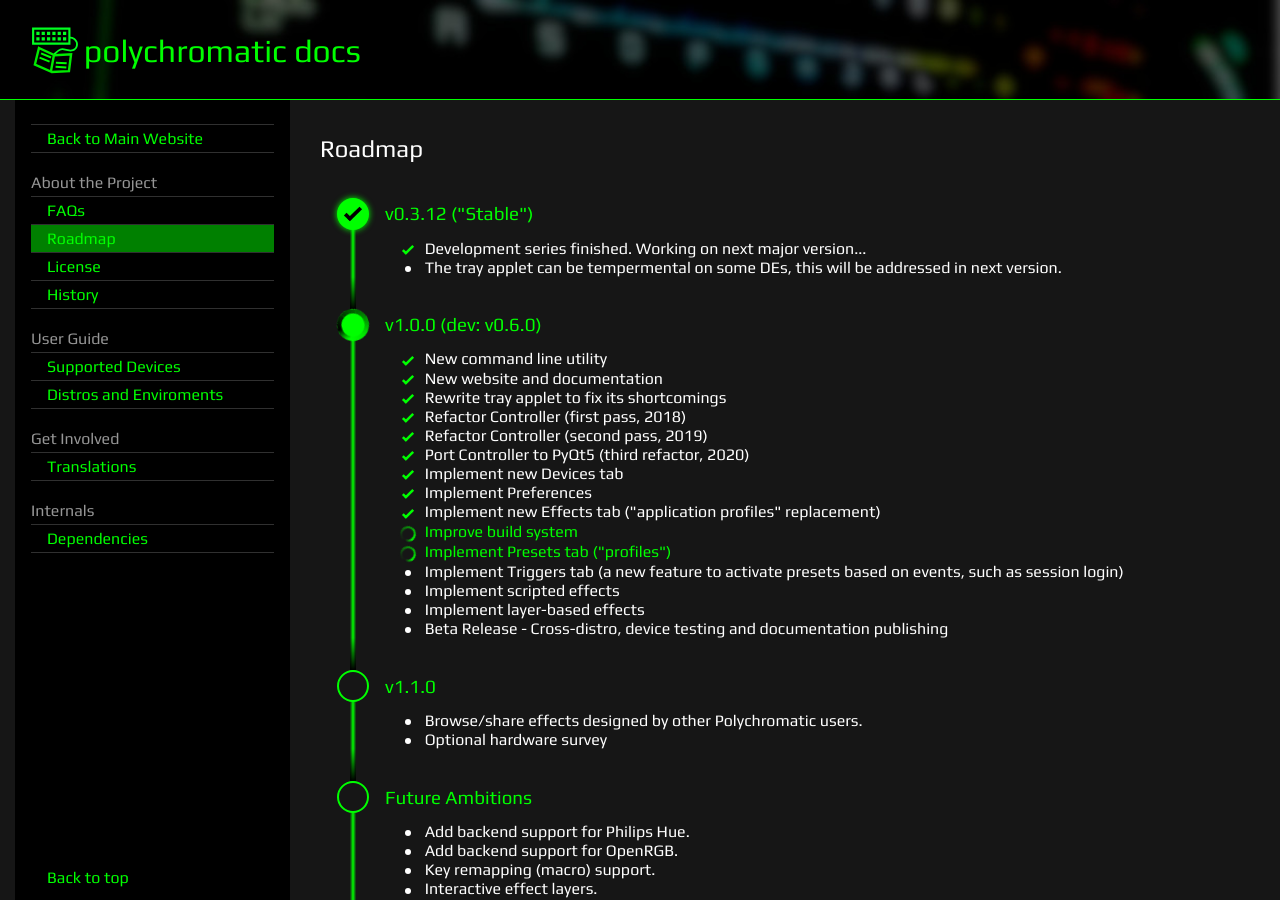
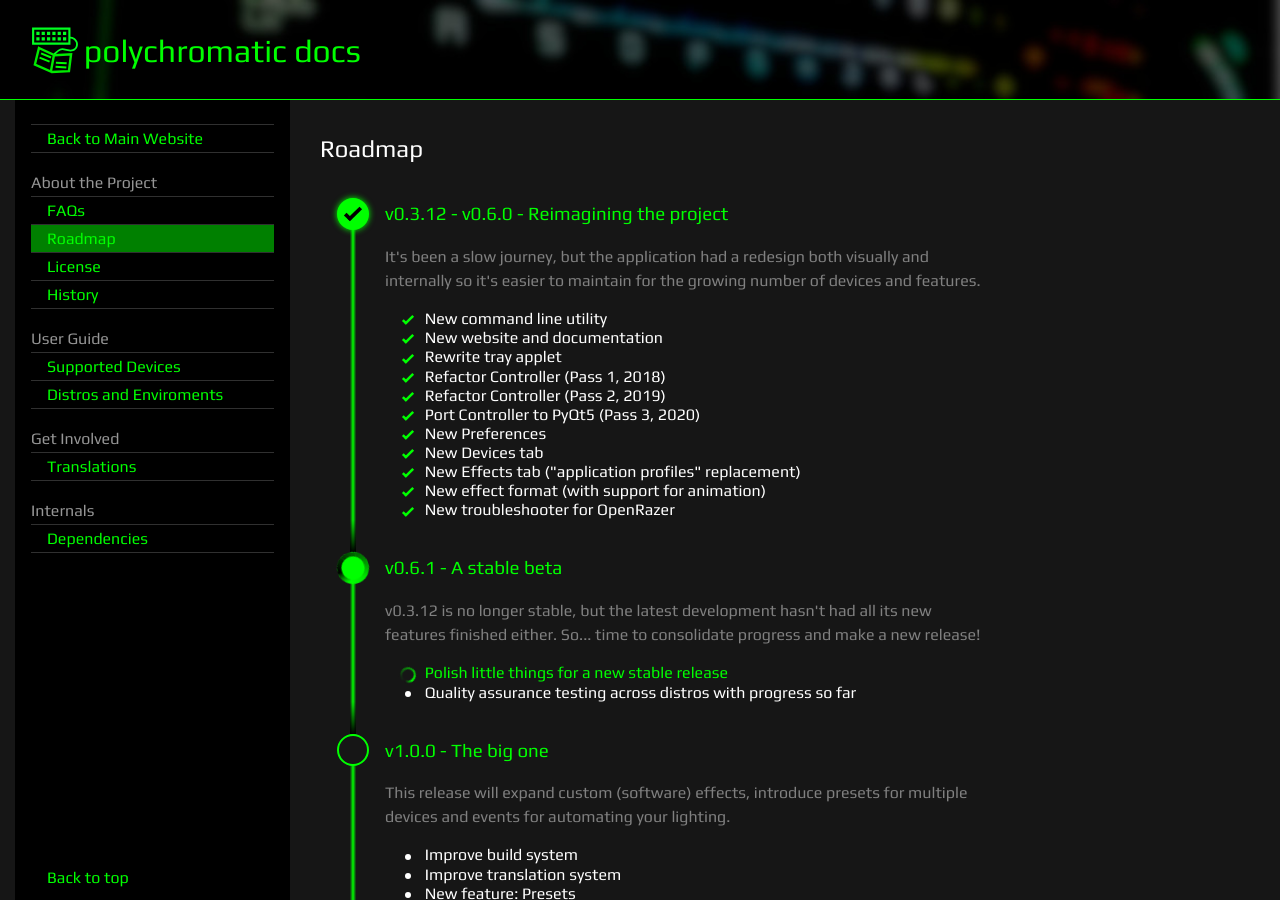
Before and after one commit to polychromatic/polychromatic-docs, a Jekyll site: the page built from pages/roadmap.md, in a window 1280 px wide and 900 px high. Built offline with Jekyll 4.4.1, drawn with Linux system fonts in a browser that asks for light colours; some of the changed text lies outside the part shown.

Commit message:
Update roadmap and add descriptions for versions

```diff
--- a/_layouts/roadmap.html
+++ b/_layouts/roadmap.html
@@ -13,7 +13,10 @@ layout: default
             <div class="circle {% if version.checked == true %}checked{% endif %} {% if version.checked == 'progress' %}progress{% endif %}"></div>
         </div>
         <div class="col">
-            <h3>{{ version.name }}</h3>
+            <h3 class="name">{{ version.name }}</h3>
+            {% if version.desc %}
+                <p class="desc">{{ version.desc }}</p>
+            {% endif %}
             <ul class="completed">
                 {% for item in version.completed %}
                 <li>
--- a/_sass/docs.scss
+++ b/_sass/docs.scss
@@ -196,9 +196,14 @@ blockquote {
         }
     }
 
-    h3 {
+    .name {
         margin: 0 0 0.5em;
         padding: 0.25em 0;
+    }
+
+    .desc {
+        color: grey;
+        max-width: 600px;
     }
 
     ul {
--- a/pages/roadmap.md
+++ b/pages/roadmap.md
@@ -5,37 +5,58 @@ permalink: /roadmap/
 class: docs
 
 roadmap:
-    - name: v0.3.12 ("Stable")
+    - name: v0.3.12 - v0.6.0 - Reimagining the project
+      desc: It's been a slow journey, but the application had a redesign
+            both visually and internally so it's easier to maintain for the growing
+            number of devices and features.
       checked: true
-      completed:
-        - Development series finished. Working on next major version...
-      pending:
-        - The tray applet can be tempermental on some DEs, this will be addressed in next version.
-
-    - name: 'v1.0.0 (dev: v0.6.0)'
-      checked: progress
       completed:
         - New command line utility
         - New website and documentation
-        - Rewrite tray applet to fix its shortcomings
-        - Refactor Controller (first pass, 2018)
-        - Refactor Controller (second pass, 2019)
-        - Port Controller to PyQt5 (third refactor, 2020)
-        - Implement new Devices tab
-        - Implement Preferences
-        - Implement new Effects tab ("application profiles" replacement)
+        - Rewrite tray applet
+        - Refactor Controller (Pass 1, 2018)
+        - Refactor Controller (Pass 2, 2019)
+        - Port Controller to PyQt5 (Pass 3, 2020)
+        - New Preferences
+        - New Devices tab
+        - New Effects tab ("application profiles" replacement)
+        - New effect format (with support for animation)
+        - New troubleshooter for OpenRazer
+
+    - name: v0.6.1 - A stable beta
+      desc: v0.3.12 is no longer stable, but the latest development hasn't
+            had all its new features finished either. So... time to consolidate
+            progress and make a new release!
+      checked: progress
+      completed:
+        null
       in_progress:
+        - Polish little things for a new stable release
+      pending:
+        - Quality assurance testing across distros with progress so far
+
+    - name: v1.0.0 - The big one
+      desc: This release will expand custom (software) effects, introduce presets
+            for multiple devices and events for automating your lighting.
+      checked: false
+      completed:
+        null
+      in_progress:
+        null
+      pending:
         - Improve build system
-        - Implement Presets tab ("profiles")
-      pending:
-        - Implement Triggers tab (a new feature to activate presets based on events, such as session login)
-        - Implement scripted effects
-        - Implement layer-based effects
-        - Beta Release - Cross-distro, device testing and documentation publishing
+        - Improve translation system
+        - 'New feature: Presets'
+        - 'New feature: Triggers'
+        - 'New Effect Type: Scripted'
+        - 'New Effect Type: Layered'
 
     - name: v1.1.0
+      desc:
       checked: false
       completed:
+        null
+      in_progress:
         null
       pending:
         - Browse/share effects designed by other Polychromatic users.
```
